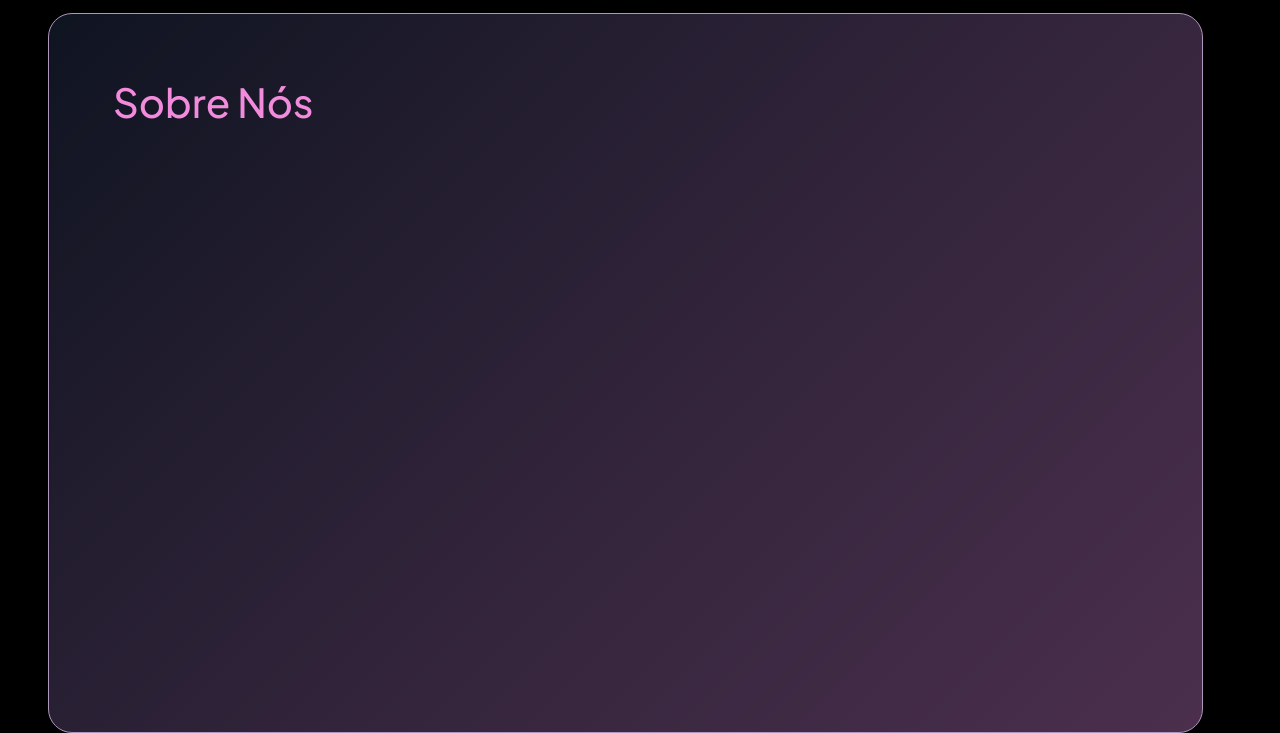
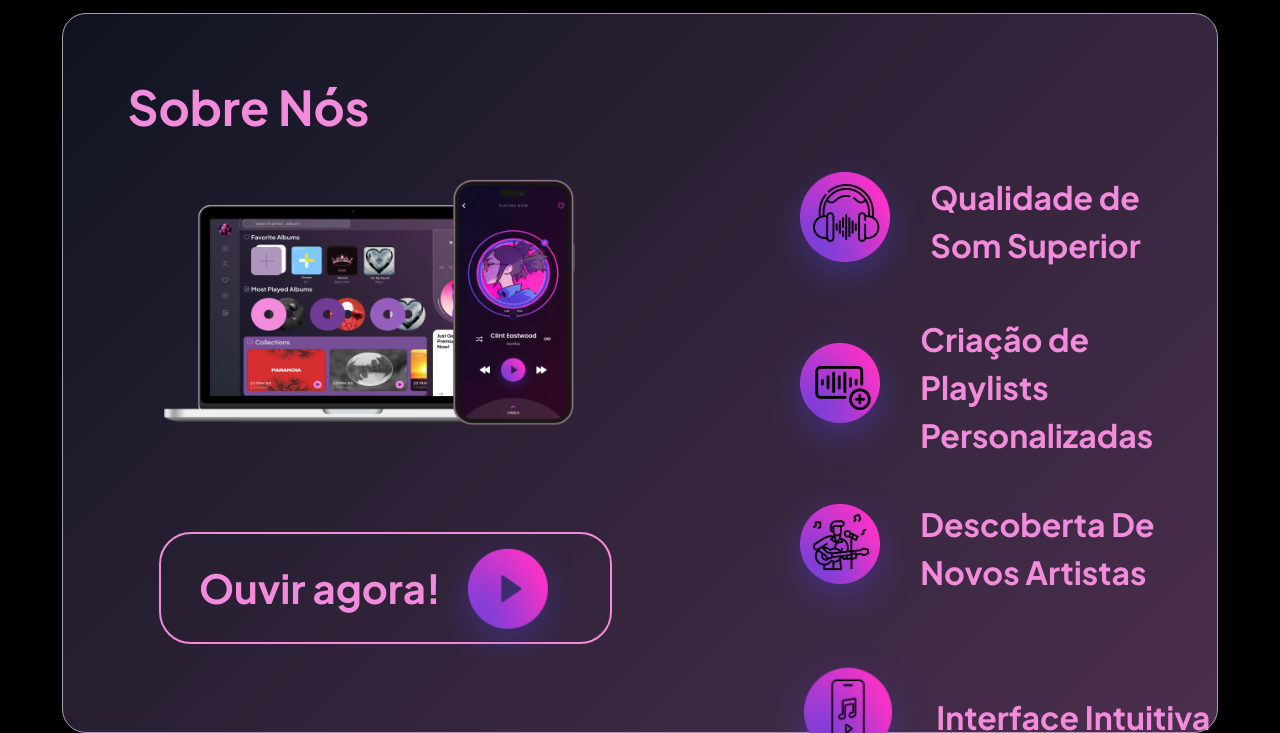
Before and after one commit to dev-victordz/cp5_front, a plain HTML site: page index.html in a window 1280 px wide. Shown: the part 67-800 px from the top of the page. Drawn offline with nearby package versions, Linux system fonts and the light colour scheme.

Commit message:
Front do Sobre Nós Completa

```diff
--- a/index.html
+++ b/index.html
@@ -43,12 +43,40 @@
       </div>
     </nav>
   </header>
+
   <!-- Section Sobre Nós -->
   <section class="sobre-nos">
     <div class="rectangle">
       <h2>Sobre Nós</h2>
+      <div class="content-container">
+        <div class="image-button-container">
+          <img src="./assets/OurPage.png" alt="Demonstração da Página em dispositivos" class="sobre-nos-image">
+          <button type="button" class="sobre-nos-button">Ouvir agora!<img src="./assets/Play.png" alt="Ícone"
+              class="button-icon"></button>
+        </div>
+
+        <div class="icon-container"> <!-- Contêiner para ícones -->
+          <div class="icon-item">
+            <img src="./assets/FoneIcon.png" alt="Qualidade de Som Icon" class="icon">
+            <p>Qualidade de Som Superior</p>
+          </div>
+          <div class="icon-item">
+            <img src="./assets/AddPlaylistIcon.png" alt="Playlist Icon" class="icon">
+            <p>Criação de Playlists Personalizadas</p>
+          </div>
+          <div class="icon-item">
+            <img src="./assets/NovosArtistasIcon.png" alt="Novos Artistas Icon" class="icon">
+            <p>Descoberta De Novos Artistas</p>
+          </div>
+          <div class="icon-item">
+            <img src="./assets/InterfaceIcon.png" alt="Interface Icon" class="icon">
+            <p>Interface Intuitiva</p>
+          </div>
+        </div>
+      </div>
     </div>
   </section>
+
 
   <script src="https://cdn.jsdelivr.net/npm/@popperjs/core@2.11.8/dist/umd/popper.min.js"
     integrity="sha384-I7E8VVD/ismYTF4hNIPjVp/Zjvgyol6VFvRkX/vR+Vc4jQkC+hVqc2pM8ODewa9r"
--- a/style.scss
+++ b/style.scss
@@ -3,9 +3,9 @@ $icon-color: #F38BDC;
 $text-color-primary: #F38BDC;
 $text-color-secondary: #7C37AB;
 $border-container-style: solid 2px #AF96BC;
-$bg-container-style: linear-gradient(37deg, rgba(15,20,33,1) 0%, rgba(48,35,57,1) 50%, rgba(75,47,77,1) 100%);
+$bg-container-style: linear-gradient(37deg, rgba(15, 20, 33, 1) 0%, rgba(48, 35, 57, 1) 50%, rgba(75, 47, 77, 1) 100%);
 $text-color-footer-primary: white;
-$text-color-footer-secondary: rgba(255,255,255,0.5);
+$text-color-footer-secondary: rgba(255, 255, 255, 0.5);
 
 $text-family-footer: "Inter", system-ui;
 $text-family-body: "Plus Jakarta Sans";
@@ -15,12 +15,12 @@ $text-weight-paragraphs: 400;
 
 @import url('https://fonts.googleapis.com/css2?family=Inter:ital,opsz,wght@0,14..32,100..900;1,14..32,100..900&family=Plus+Jakarta+Sans:ital,wght@0,200..800;1,200..800&display=swap');
 
-*{
+* {
       margin: 0;
       padding: 0;
 }
 
-body{
+body {
       background-color: $background-color;
       font-family: $text-family-body;
 }
@@ -38,75 +38,84 @@ body{
 }
 
 
-.container-fluid{
+.container-fluid {
       justify-content: space-around !important;
 }
 
-.navbar-brand{
+.navbar-brand {
       padding: 0;
       margin: 0;
 }
-.navbar-brand img{
+
+.navbar-brand img {
       max-width: 3rem;
 }
 
-.collapse{
+.collapse {
       flex-grow: 0;
 }
 
-.navbar-nav{
+.navbar-nav {
       margin-right: 0 !important;
 }
 
-.nav-item{
+.nav-item {
       padding: 0 1rem;
 }
 
-.nav-link{
+.nav-link {
       color: $text-color-primary;
       font-weight: $text-weight-subtitles;
 }
-.nav-link:hover{
+
+.nav-link:hover {
       color: $text-color-secondary !important;
 }
 
-.nav-link:visited{
+.nav-link:visited {
       color: $text-color-primary;
 }
 
-.nav-link.active{
+.nav-link.active {
       color: $text-color-secondary !important;
 }
 
-.navbar-toggler{
+.navbar-toggler {
       border: solid 1px #F38BDC;
 }
 
-.navbar-toggler-icon{
+.navbar-toggler-icon {
       background-image: url(./assets/toggleIcon.png);
 }
 
 
 //Sobre Nós
 
-html, body {
+html,
+body {
       background-color: $background-color;
       font-family: 'Plus Jakarta Sans', sans-serif;
       height: 100%;
       margin: 0;
       padding: 0;
-    overflow: hidden; /* Tira a rolagem */
+      overflow: hidden;
+      /* Tira a rolagem */
 }
 
 .sobre-nos {
+      display: flex;
+      align-items: center;
+      justify-content: center;
       background-color: $background-color;
       color: $text-color-primary;
       padding: 4rem 2rem;
       text-align: left;
       min-height: 100vh;
+}
 
 h2 {
-        font-size: 2.5rem;
+      font-size: 3rem;
+      font-weight: bold;
       color: $text-color-primary;
       margin-top: 4rem;
       margin-left: 4rem;
@@ -120,8 +129,58 @@ html, body {
       border-radius: 24px;
       background: linear-gradient(135deg, #0F1421, #302339, #4B2F4D);
       display: flex;
+      flex-direction: column;
+      align-items: flex-start;
       box-shadow: 0 4px 10px rgba(0, 0, 0, 0.3);
       border: 1px solid #AF96BC;
 }
 
+.sobre-nos-image {
+      display: block;
+      margin: 2rem auto 0 6rem;
+      width: 60%;
+      max-width: 100%;
+      height: auto;
 }
+
+.sobre-nos-button {
+      display: flex;
+      align-items: center;
+      justify-content: center;
+      background-color: transparent;
+      margin: 6rem auto 0 6rem;
+      width: 65%;
+      height: 7rem;
+      border: 2px solid $text-color-primary;
+      border-radius: 32px;
+      font-family: 'Plus Jakarta Sans', sans-serif;
+      font-size: 2.5rem;
+      font-weight: bold;
+      color: $text-color-primary;
+}
+
+.content-container {
+      display: flex;
+      align-items: flex-start;
+      justify-content: space-between;
+
+      .icon-container {
+            display: flex;
+            flex-direction: column;
+      }
+
+      .icon-item {
+            display: flex;
+            align-items: center;
+            margin-bottom: 1px;
+            font-size: 2rem;
+            font-weight: bold;
+            color: $text-color-primary;
+            font-family: 'Plus Jakarta Sans', sans-serif;
+      }
+
+      .icon {
+            width: 11rem;
+            height: auto;
+      }
+}
```
Also changed, not shown: assets/AddPlaylistIcon.png (added), assets/FoneIcon.png (added), assets/InterfaceIcon.png (added), assets/NovosArtistasIcon.png (added), assets/OurPage.png (added), assets/Play.png (added), style.css. Lines whose indentation alone changed are shown as unchanged.
